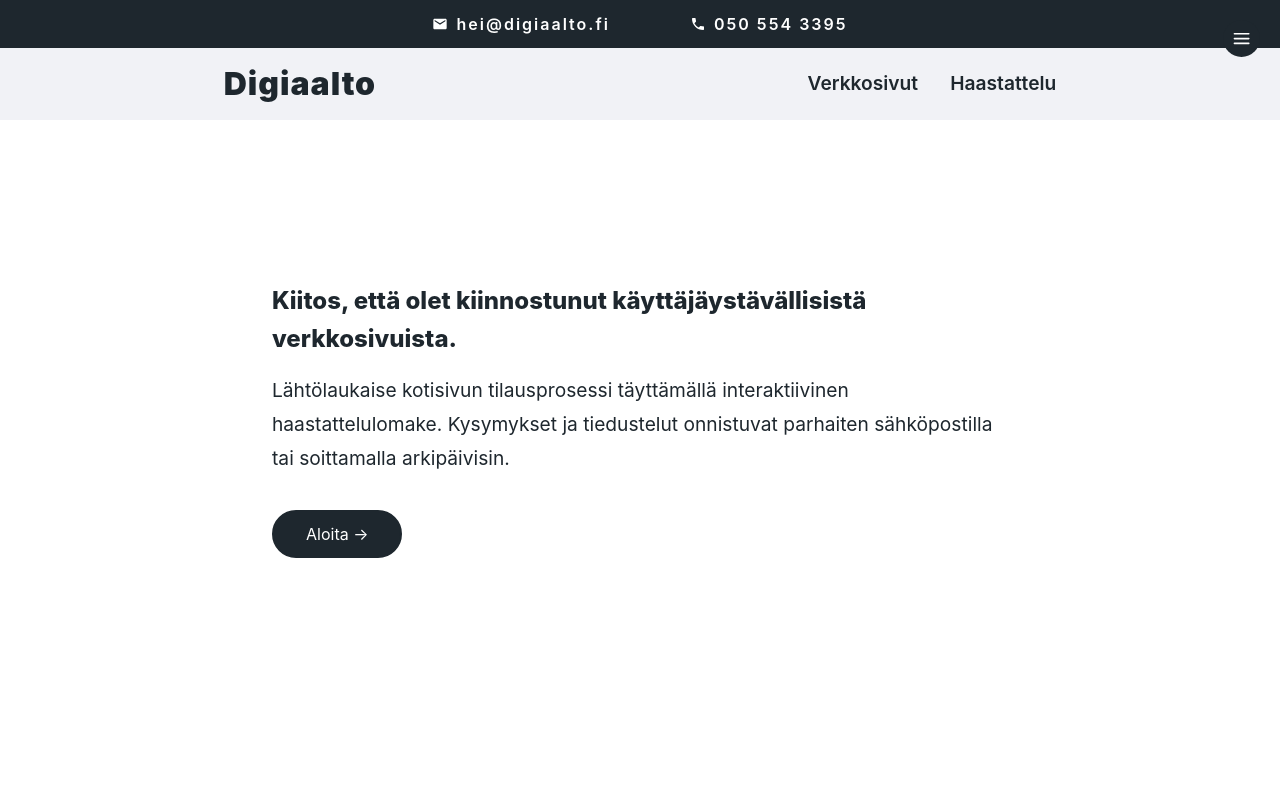
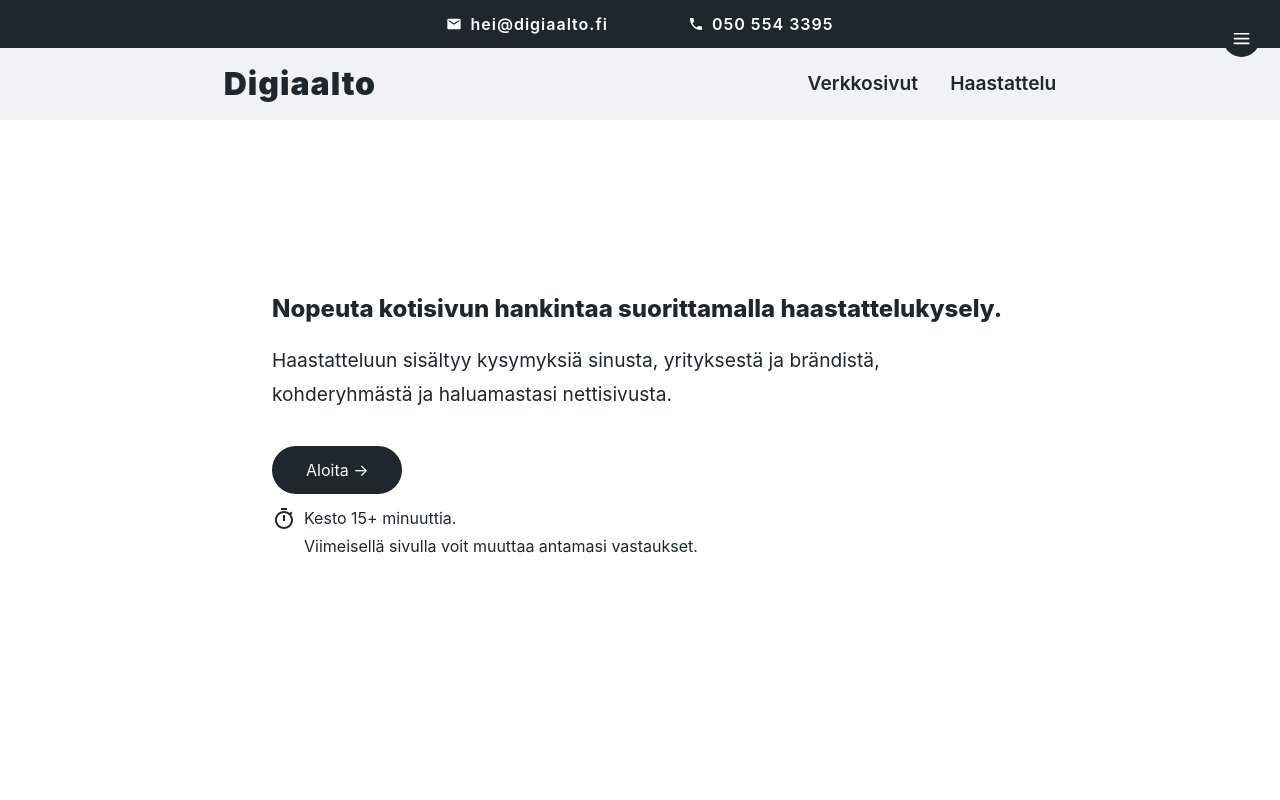
Before and after one commit to digiaalto/etusivu, a Next.js app: page /haastattelu in a window 1280 px wide. Shown: the top 800 px of the page. Built offline with nearby package versions, Linux system fonts and the light colour scheme.

Commit message:
Sisältömuutoksia

```diff
--- a/components/FormApp.js
+++ b/components/FormApp.js
@@ -369,7 +369,6 @@ const NetlifyForm = () => {
    */
   const elements = [
     <StartScreen />,
-    <SecondScreen />,
     <Question label="Aloitetaan etunimestäsi." data={formData.etunimi} />,
     <Question label="Ja sukunimi." data={formData.sukunimi} />,
     <Question
@@ -541,14 +540,10 @@ const StartScreen = () => {
 
   return (
     <Element className={styles.finalEditor}>
-      <span className={styles.header}>
-        Kiitos, että olet kiinnostunut käyttäjäystävällisistä verkkosivuista.
-      </span>
-      <p className={styles.subheader}>
-        Lähtölaukaise kotisivun tilausprosessi täyttämällä interaktiivinen
-        haastattelulomake. Kysymykset ja tiedustelut onnistuvat parhaiten
-        sähköpostilla tai soittamalla arkipäivisin.
-      </p>
+      <Headers
+        header={"Nopeuta kotisivun hankintaa suorittamalla haastattelukysely."}
+        subheader={`Haastatteluun sisältyy kysymyksiä sinusta, yrityksestä ja brändistä, kohderyhmästä ja haluamastasi nettisivusta.`}
+      />
       <div className={styles.buttonRow}>
         <FunctionButton
           text={"Aloita →"}
@@ -558,38 +553,39 @@ const StartScreen = () => {
           }}
         />
       </div>
+      <div className={styles.helpContainer}>
+        <MdTimer className={styles.helpIcon} />
+        <span className={styles.helpText}>
+          Kesto 15+ minuuttia. <br />
+          Viimeisellä sivulla voit muuttaa antamasi vastaukset.
+        </span>
+      </div>
     </Element>
   )
 }
 
-const SecondScreen = () => {
-  const { changeQuestion } = useContext(FunctionsCtx)
-  return (
-    <React.Fragment>
-      <Element className={styles.finalEditor}>
-        <Headers
-          header={"Nopeuta kotisivun hankintaa."}
-          subheader={`Haastatteluun sisältyy kysymyksiä sinusta, yrityksestä ja brändistä, kohderyhmästä ja haluamastasi nettisivusta. Viimeisellä sivulla voit muuttaa vastaukset.`}
-        />
-        <div className={styles.intermissionButtons}>
-          <FunctionButton
-            text={"Ok"}
-            name="next"
-            onClick={(e) => {
-              e.currentTarget.blur()
-              changeQuestion("next")
-            }}
-            icon={<GrFormCheckmark />}
-          />
-        </div>
-        <div className={styles.helpContainer}>
-          <MdTimer className={styles.helpIcon} />
-          <p className={styles.help}>Kesto 15+ minuuttia.</p>
-        </div>
-      </Element>
-    </React.Fragment>
-  )
-}
+// const SecondScreen = () => {
+//   const { changeQuestion } = useContext(FunctionsCtx)
+//   return (
+//     <React.Fragment>
+//       <Element className={styles.finalEditor}>
+
+//         <div className={styles.intermissionButtons}>
+//           <FunctionButton
+//             text={"Ok"}
+//             name="next"
+//             onClick={(e) => {
+//               e.currentTarget.blur()
+//               changeQuestion("next")
+//             }}
+//             icon={<GrFormCheckmark />}
+//           />
+//         </div>
+
+//       </Element>
+//     </React.Fragment>
+//   )
+// }
 
 /**
  * A Custom Range Slider.
--- a/styles/FormApp.module.sass
+++ b/styles/FormApp.module.sass
@@ -160,15 +160,15 @@ $color: $dark
 
 // Start Screen
 .helpContainer
-  display: inline-flex
-  align-content: center
-  color: $dark
-.help
+  display: flex
+  align-items: flex-start
+.helpText
   font-size: 1rem
 .helpIcon
   font-size: 1.5rem
   margin-right: 0.5rem
   vertical-align: middle
+  margin-top: 3px
 
 @include tablet
   .previousButtonWrapper
--- a/styles/Topbar.module.sass
+++ b/styles/Topbar.module.sass
@@ -34,4 +34,4 @@
 	.contactText
 		display: inline-block
 		font-weight: 600
-		letter-spacing: 2px
+		letter-spacing: 1px
```
